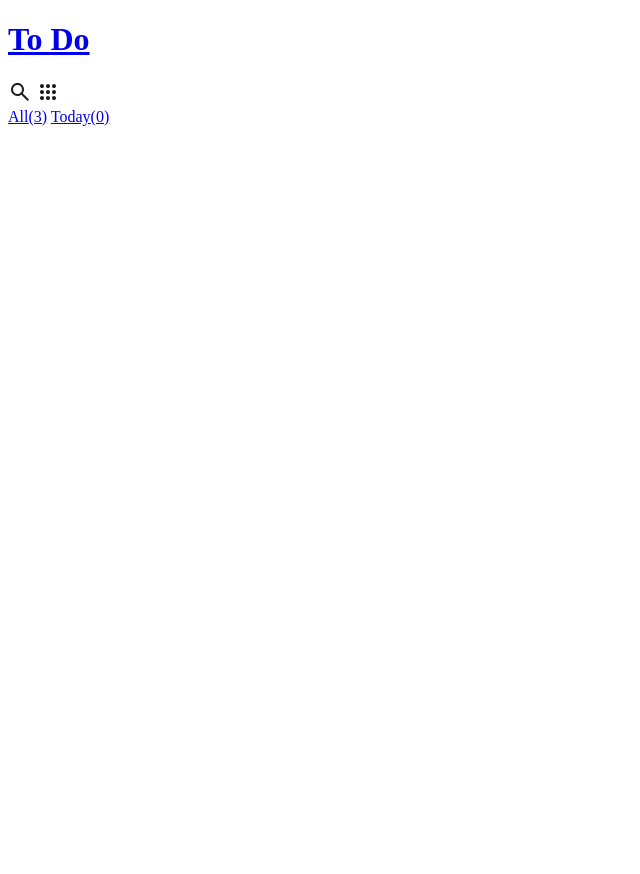
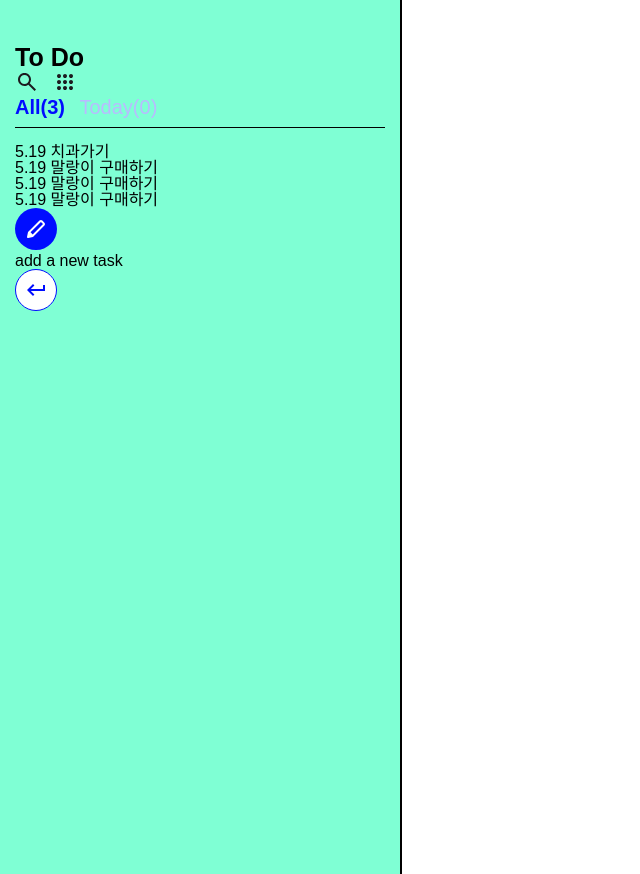
Before and after one commit to 1esther6624-hue/toDoList, a plain HTML site: page index.html in a window 1280 px wide. Shown: the whole page, without its empty margins (0-640 px from the left). Before the commit the page ends 800 px from the top, so only its background shows below. Drawn offline with Linux system fonts and the light colour scheme; a web font is replaced by a local one.

Commit message:
투두리스트업뎃

```diff
--- a/index.html
+++ b/index.html
@@ -7,9 +7,11 @@
     <meta name="keywords" content="">
     <title>투두리스트 앱</title>
     <!-- 웹글꼴 -->
+    <link rel="stylesheet" as="style" crossorigin href="https://cdn.jsdelivr.net/gh/orioncactus/pretendard@v1.3.9/dist/web/static/pretendard-dynamic-subset.min.css" />
     <!-- 파비콘 -->
     <link rel="shortcut icon" href="favicon.ico" type="image/x-icon">
     <!-- 디자인 -->
+    <link rel="stylesheet" href="./styles/reset.css"><!-- ⭐reset 먼저 작성 -->
     <link rel="stylesheet" href="./styles/index.css">
 </head>
 <body>
@@ -29,7 +31,34 @@
                 <a href="#" class="today">Today<span class="num">(0)</span></a>
             </nav>
         </header>
-        <main></main>
+        <main>
+            <!-- 1. 날짜/일정 목록 리스트 -->
+            <ul class="all_list">
+                <li>
+                    <a href="#" class="date">5.19</a>
+                    <a href="#" class="list">치과가기</a>
+                </li>
+                <li>
+                    <a href="#" class="date">5.19</a>
+                    <a href="#" class="list">말랑이 구매하기</a>
+                </li>
+                <li>
+                    <a href="#" class="date">5.19</a>
+                    <a href="#" class="list">말랑이 구매하기</a>
+                </li>
+                <li>
+                    <a href="#" class="date">5.19</a>
+                    <a href="#" class="list">말랑이 구매하기</a>
+                </li>
+            </ul>
+            <!-- 2. 글쓰기 버튼 -->
+            <a href="#" class="write_popup_btn"><img src="./images/write_btn.svg" alt="작성하기버튼"></a>
+            <!-- 3. 글쓰기 입력창 -->
+            <div class="write_popup">
+                <p class="info">add a new task</p>
+                <a href="#" class="write_btn"><img src="./images/add_btn.svg" alt="추가버튼"></a>
+            </div>
+        </main>
     </div><!-- e: #wrap -->
 </body>
 </html>
--- a/styles/index.css
+++ b/styles/index.css
@@ -1 +1,75 @@
 /* index.css */
+/* 태그선택자 {속성:값;} */
+/* #아이디선택자 {속성:값;} */
+/* .클래스선택자 {속성:값;} */
+/* 부모선택자 > 자식선택자 {속성:값;} */
+/* 형제선택자 + 인접형제선택자 {속성:값;} */
+/* 형제선택자 ~ 뒤에모든형제들 {속성:값;} */
+#wrap {
+    width: 402px;/* css 숫자입력 시 단위작성하기 */
+    height: 874px;
+    background-color: aquamarine;
+    /* 안쪽여백, 피그마 오토레이아웃 패딩과 동일 */
+    /* 안쪽여백 패딩을 4방향 각각 넣는 */
+    /* padding-left: 15px;
+    padding-right: 15px;
+    padding-top: 45px;
+    padding-bottom: 45px; */
+    /* 패딩 값 1개 작성 시 - 전체 방향 적용 */
+    /* padding: 45px; */
+    /* 패딩 값 2개 작성 시 - 상하/좌우 방향 적용 */
+    padding:45px 15px;
+    /* 패딩 값 3개 작성 시 - 상하/좌우/하 방향 적용 */
+    /* padding:45px 15px 45px; */
+    /* 패딩 값 4개 작성 시 - 상하/우/하/좌 (시계방향) 적용 */
+    /* padding:45px 15px 45px 15px; */
+    /* 테두리 적용 문법 border: 두께 모양 색상; */
+    /* border-right:1px solid #000; */
+    /* border-right:1px dashed #000; */
+    /* border-right:1px dotted #000;*/
+    border-right:2px double #000;
+}
+/* ============================================================ header 1행 */
+#wrap > header {
+    border-bottom: 1px solid #000;
+    margin-bottom: 16px;
+}
+#wrap > header > .logo_search_menu {}
+#wrap > header > .logo_search_menu > h1 {}
+#wrap > header > .logo_search_menu > h1 > a { /* 글자꾸미기는 가장 글자에 가까운 선택자에 작성 */
+    font-size: 1.563em;
+    font-weight: 700;/* Regular(400) 굵기 종류에 따라 +-100 */
+    /* reset.css의 초기화 설정값에 따라 작성 유무 결저하기(적용값과 초기값이 같으면 생략) */
+}
+#wrap > header > .logo_search_menu > .search_menu {}
+#wrap > header > .logo_search_menu > .search_menu > .search_btn {
+    margin-right: 10px;
+}
+#wrap > header > .logo_search_menu > .search_menu > .search_btn > img {}
+#wrap > header > .logo_search_menu > .search_menu > .all_menu_btn {}
+#wrap > header > .logo_search_menu > .search_menu > .all_menu_btn > img {}
+/* ============================================================ header 2행 */
+#wrap > header > nav {padding-bottom: 10px;}
+#wrap > header > nav > .all {
+    /* 자간, 행간, 글꼴 reset 초기값과 동일하므로 생략 */
+    font-size: 1.25em;
+    color: #B8BBFF;
+    margin-right: 10px;
+}
+#wrap > header > nav > .all > .num {color: #000DFF;}
+#wrap > header > nav > .today {
+    font-size: 1.25em;
+    color: #B8BBFF;
+}
+#wrap > header > nav > .today > .num {color: #B8BBFF;}
+#wrap > header > nav > .active {
+    font-weight: 700;
+    color: #000DFF;
+} /* 활성화기준 대상 */
+#wrap > header > nav > .active > .num {
+    font-weight: 700;
+}
+/* ============================================================ main 1행 */
+#wrap > main > .all_list > .date {}
+#wrap > main > .all_list > .list {}
+#wrap > main > .write_popup_btn > img {} /* 글쓰기 버튼 */
--- /dev/null
+++ b/styles/reset.css
@@ -0,0 +1,38 @@
+/* 모든 태그들에 대한 공통 초기값 세팅 */
+html,body,h1,h2,h3,h4,h5,h6,
+dl,dt,dd,ol,ul,li,p,blockquote,hr,div,video,address,
+header,footer,nav,aside,article,section,figure,figcaption,main,details,summary,
+form,fieldset,legend,input,button,select,option,textarea,
+em,strong,sub,sup,br,span,del,s,q,mark,code,img,a,
+table,thead,tbody,tfoot,tr,td,th {
+    margin:0; padding:0; box-sizing:border-box;
+    line-height:1; /* 피그마 행간 100% == 1 */
+    letter-spacing:0em; /* 피그마 자간 -2% == -0.02em */
+    word-spacing:0;
+    font-size:1em;/* 피그마 글자 크기 16px == 1em */
+    font-weight:400;/* 피그마 글자 굵기 400 == regular */
+    font-style:normal;
+    color:#000;
+    font-family:'pretendard',sans-serif;
+}
+/* 개별 태그 초기값 */
+a {text-decoration:none;}
+ul,ol,li {list-style:none;}
+fieldset {border:0;}
+legend {display:none;}
+input {border:0; outline:none;}
+button {border:0; background:none; cursor:pointer;}
+table,tr,td,th {border-collapse:collapse;}
+select, option {border:0; appearance:none; outline:none;}
+/* chrome, safari, edge, opera */
+/* 웹브라우저 엔진 -webkit-, -moz-, -m-, -o- */
+input[type=number]::-webkit-outer-spin-button,
+input[type=number]::-webkit-inner-spin-button {
+    -webkit-appearance:none;
+    margin:0;
+}
+/* firefox */
+input[type=number] {
+    -moz-appearance:none;
+    margin:0;
+}
--- /dev/null
+++ b/styles/study.css
@@ -0,0 +1,45 @@
+/* ============================================ 1행 */
+#wrap {
+    width: 402px; height: 874px;
+    background-color: antiquewhite;
+    padding: 45px 15px 45px 15px;
+}
+#wrap > header {
+    border-bottom: 1px solid #000;
+    margin-bottom: 16px;
+}
+#wrap > header > .logo_search_menu {}
+#wrap > header > .logo_search_menu > h1 {}
+#wrap > header > .logo_search_menu > h1 > a {
+    font-size: 1.563em;
+    font-weight: 700;
+}
+#wrap > header > .logo_search_menu > .search_menu {}
+#wrap > header > .logo_search_menu > .search_menu > .search_btn {
+    margin-right: 10px;
+}
+#wrap > header > .logo_search_menu > .search_menu > .search_btn > img {}
+#wrap > header > .logo_search_menu > .search_menu > .all_menu_btn {}
+#wrap > header > .logo_search_menu > .search_menu > .all_menu_btn > img {}
+/* ============================================ 1행 */
+#wrap > header  > nav {
+    padding-bottom: 10px;
+}
+#wrap > header > nav > .all {
+    font-size: 1.25em;
+    color: #000DFF;
+    margin-right: 10px;
+}
+#wrap > header > nav > .all > .num {color: #000DFF;}
+#wrap > header > nav > .today {
+    font-size: 1.25em;
+    color: #B8BBFF;
+}
+#wrap > header > nav > .today > .num {color: #B8BBFF;}
+#wrap > header > nav > .active {
+    font-weight: 700;
+    color: #000DFF;
+}
+#wrap > header > nav > .active > .num {
+    font-weight: 700;
+}
```
Also changed, not shown: images/add_btn.svg (added), images/write_btn.svg (added), 1 other file.
